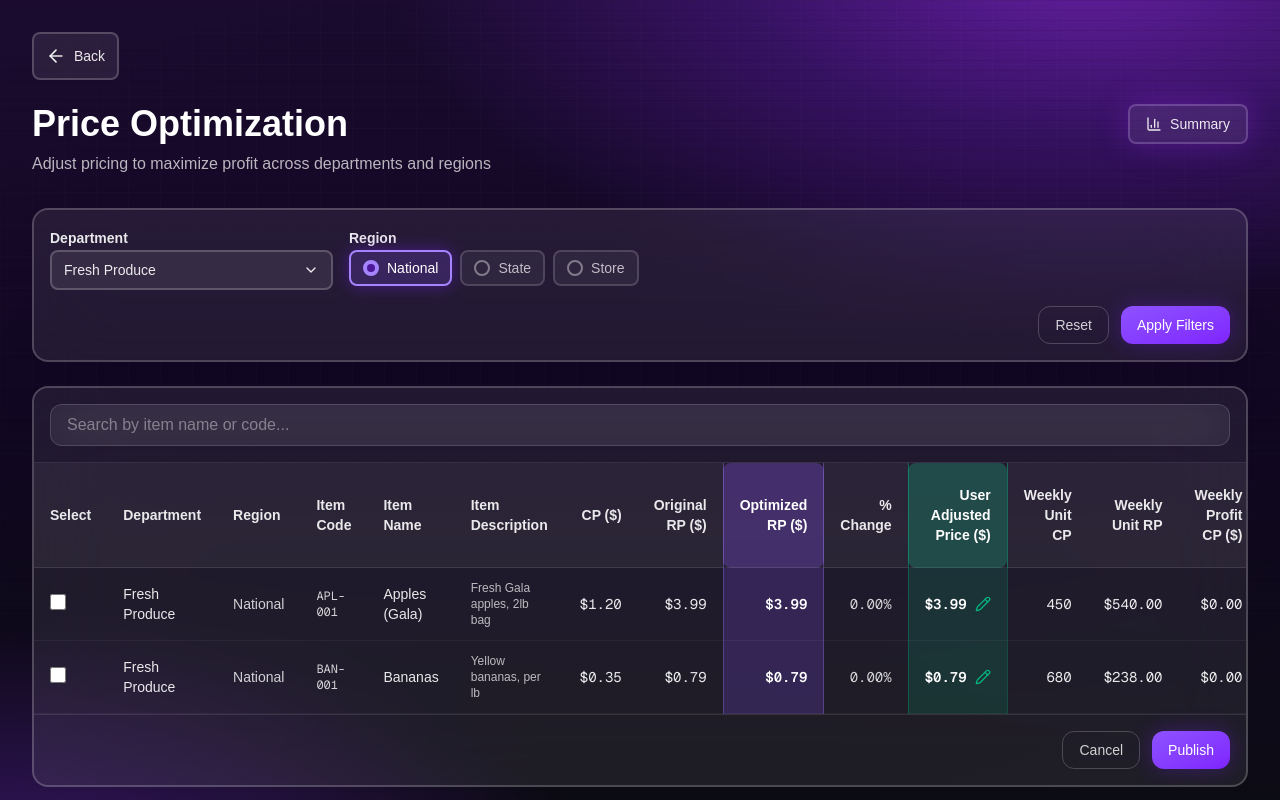
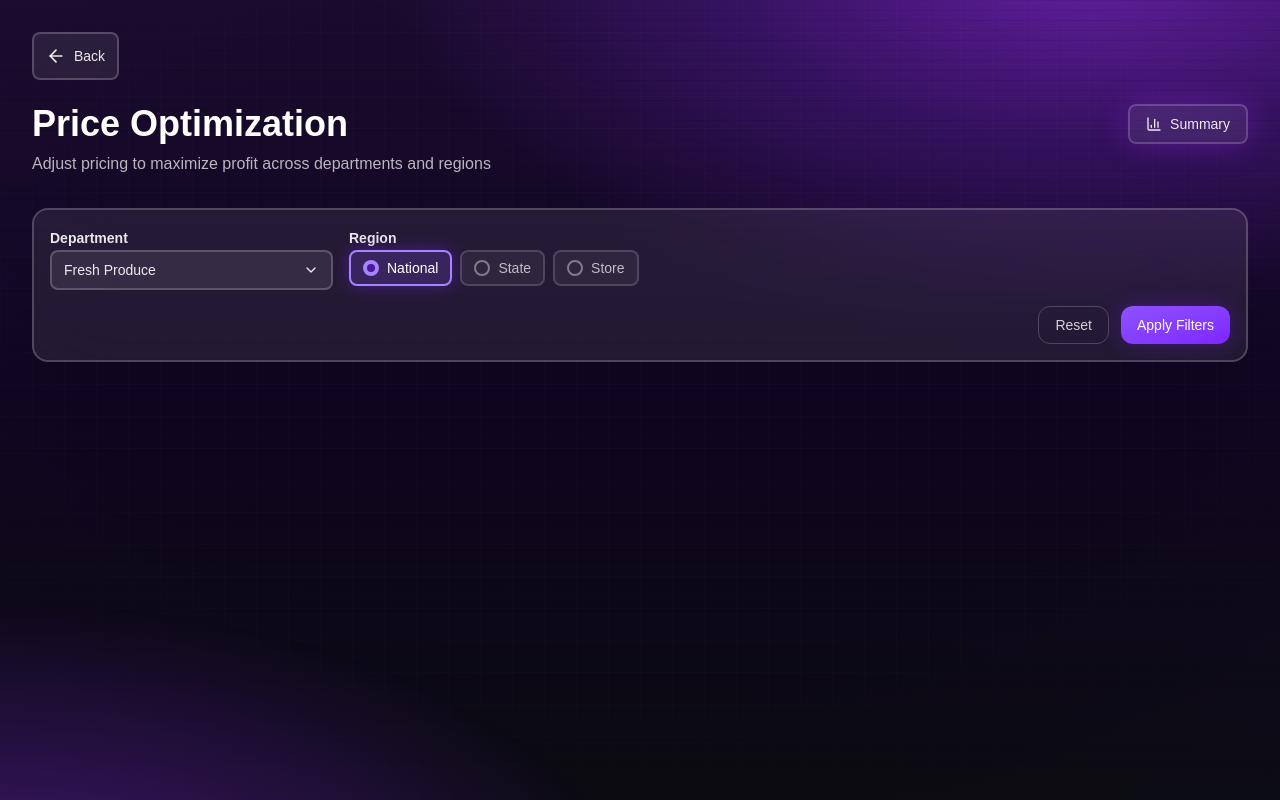
Before and after one commit to justrovilsurio/dynamic-price-and-waste-optimizer, a Next.js app: page /pricing in a window 1280 px wide. Built offline with nearby package versions, Linux system fonts and the light colour scheme.

Commit message:
chore(page table): show table only on click of filter button

```diff
--- a/app/pricing/page.tsx
+++ b/app/pricing/page.tsx
@@ -27,6 +27,7 @@ export default function PricingPage() {
   const [selectedRowId, setSelectedRowId] = useState<string | null>(null);
   const [search, setSearch] = useState('');
   const [edits, setEdits] = useState<Record<string, { userAdjustedPrice?: number }>>({});
+  const [showTable, setShowTable] = useState(false);
 
   const handleApplyFilters = () => {
     setAppliedAction(draftAction);
@@ -34,6 +35,7 @@ export default function PricingPage() {
     setAppliedRegion(draftRegion);
     setAppliedState(draftState);
     setAppliedStore(draftStore);
+    setShowTable(true);
   };
 
   const handleResetFilters = () => {
@@ -159,6 +161,7 @@ export default function PricingPage() {
         />
 
         {/* Results Table */}
+        {showTable && (
           <PriceTable
             items={filteredItems}
             action={appliedAction}
@@ -169,6 +172,7 @@ export default function PricingPage() {
             search={search}
             onSearchChange={setSearch}
           />
+        )}
       </div>
     </main>
   );
--- a/app/promo-recommendation/page.tsx
+++ b/app/promo-recommendation/page.tsx
@@ -28,6 +28,7 @@ export default function PromoRecommendationPage() {
   const [selectedRowId, setSelectedRowId] = useState<string | null>(null);
   const [search, setSearch] = useState('');
   const [edits, setEdits] = useState<Record<string, number>>({});
+  const [showTable, setShowTable] = useState(false);
 
   const handleApplyFilters = () => {
     setAppliedDepartment(draftDepartment);
@@ -36,6 +37,7 @@ export default function PromoRecommendationPage() {
     setAppliedRegion(draftRegion);
     setAppliedState(draftState);
     setAppliedStore(draftStore);
+    setShowTable(true);
   };
 
   const handleResetFilters = () => {
@@ -171,6 +173,7 @@ export default function PromoRecommendationPage() {
         />
 
         {/* Results Table */}
+        {showTable && (
           <PromoTable
             items={mockPromoItems}
             selectedRowId={selectedRowId}
@@ -180,6 +183,7 @@ export default function PromoRecommendationPage() {
             search={search}
             onSearchChange={setSearch}
           />
+        )}
       </div>
     </main>
   );
```
Lines whose indentation alone changed are shown as unchanged.
